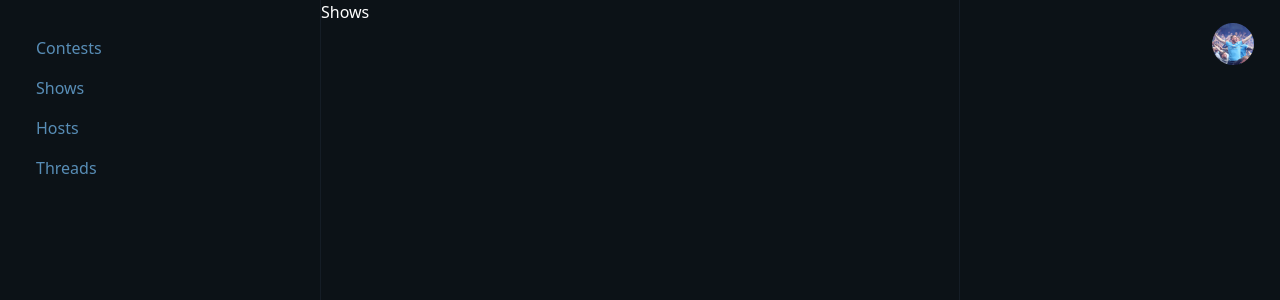
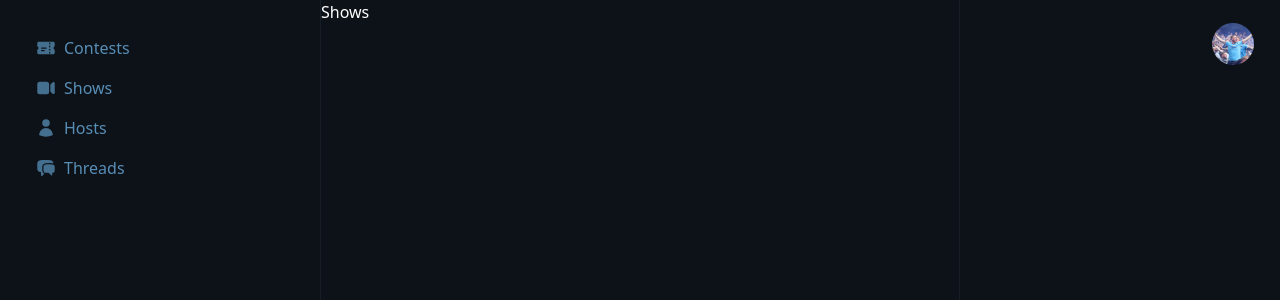
Before and after one commit to nikolagigic/vue-frontend-design-test, a Vue app: page /dashboard/shows in a window 1280 px wide. Shown: the top 300 px of the page. Built offline with nearby package versions, Linux system fonts and the light colour scheme.

Commit message:
feat: navbar

```diff
--- a/package.json
+++ b/package.json
@@ -13,7 +13,7 @@
     "format": "prettier --write src/"
   },
   "dependencies": {
-    "@heroicons/react": "^2.1.4",
+    "@heroicons/vue": "^2.1.4",
     "vite-plugin-commonjs": "^0.10.1",
     "vue": "^3.4.29",
     "vue-router": "^4.3.3"
--- a/src/components/NavBar.vue
+++ b/src/components/NavBar.vue
@@ -1,10 +1,18 @@
-<script setup lang="ts"></script>
+<script setup lang="ts">
+import NavLink from './NavLink.vue'
+import {
+  TicketIcon,
+  VideoCameraIcon,
+  UserIcon,
+  ChatBubbleLeftRightIcon
+} from '@heroicons/vue/24/solid'
+</script>
 
 <template>
   <nav class="flex flex-col space-y-4 p-9">
-    <RouterLink to="/contests"><h5 class="">Contests</h5></RouterLink>
-    <RouterLink to="/shows">Shows</RouterLink>
-    <RouterLink to="/hosts">Hosts</RouterLink>
-    <RouterLink to="/threads">Threads</RouterLink>
+    <NavLink to="/contests" text="Contests" :Icon="TicketIcon" />
+    <NavLink to="/shows" text="Shows" :Icon="VideoCameraIcon" />
+    <NavLink to="/hosts" text="Hosts" :Icon="UserIcon" />
+    <NavLink to="/threads" text="Threads" :Icon="ChatBubbleLeftRightIcon" />
   </nav>
 </template>
--- /dev/null
+++ b/src/components/NavLink.vue
@@ -0,0 +1,17 @@
+<script setup lang="ts">
+import type { FunctionalComponent, HTMLAttributes, VNodeProps } from 'vue'
+import { RouterLink } from 'vue-router'
+
+defineProps<{
+  to: string
+  text: string
+  Icon: FunctionalComponent<HTMLAttributes & VNodeProps, {}, any, {}>
+}>()
+</script>
+
+<template>
+  <div class="flex items-center space-x-2">
+    <Icon class="text-dark-brand-bg-tertiary/60 h-5 w-5" />
+    <RouterLink :to="to">{{ text }}</RouterLink>
+  </div>
+</template>
--- a/src/views/HomeView.vue
+++ b/src/views/HomeView.vue
@@ -6,5 +6,9 @@
     <div class="text-2xl">
       <span>To continue the revision, go to </span><a href="/dashboard">Dashboard</a>
     </div>
+    <div class="pt-10 text-2xl">
+      <span>btw, I couln't find the exact icons so I used </span>
+      <a href="https://heroicons.com/">Heroicons</a> instead
+    </div>
   </main>
 </template>
--- a/tailwind.config.js
+++ b/tailwind.config.js
@@ -8,7 +8,8 @@ export default {
           brand: {
             bg: {
               main: '#0C1217',
-              secondary: '#6CADDECC'
+              secondary: '#6CADDECC',
+              tertiary: '#6CADDE99'
             }
           },
           basics: {
```
Also changed, not shown: 1 other file (tests, documents, lock files or other folders).
